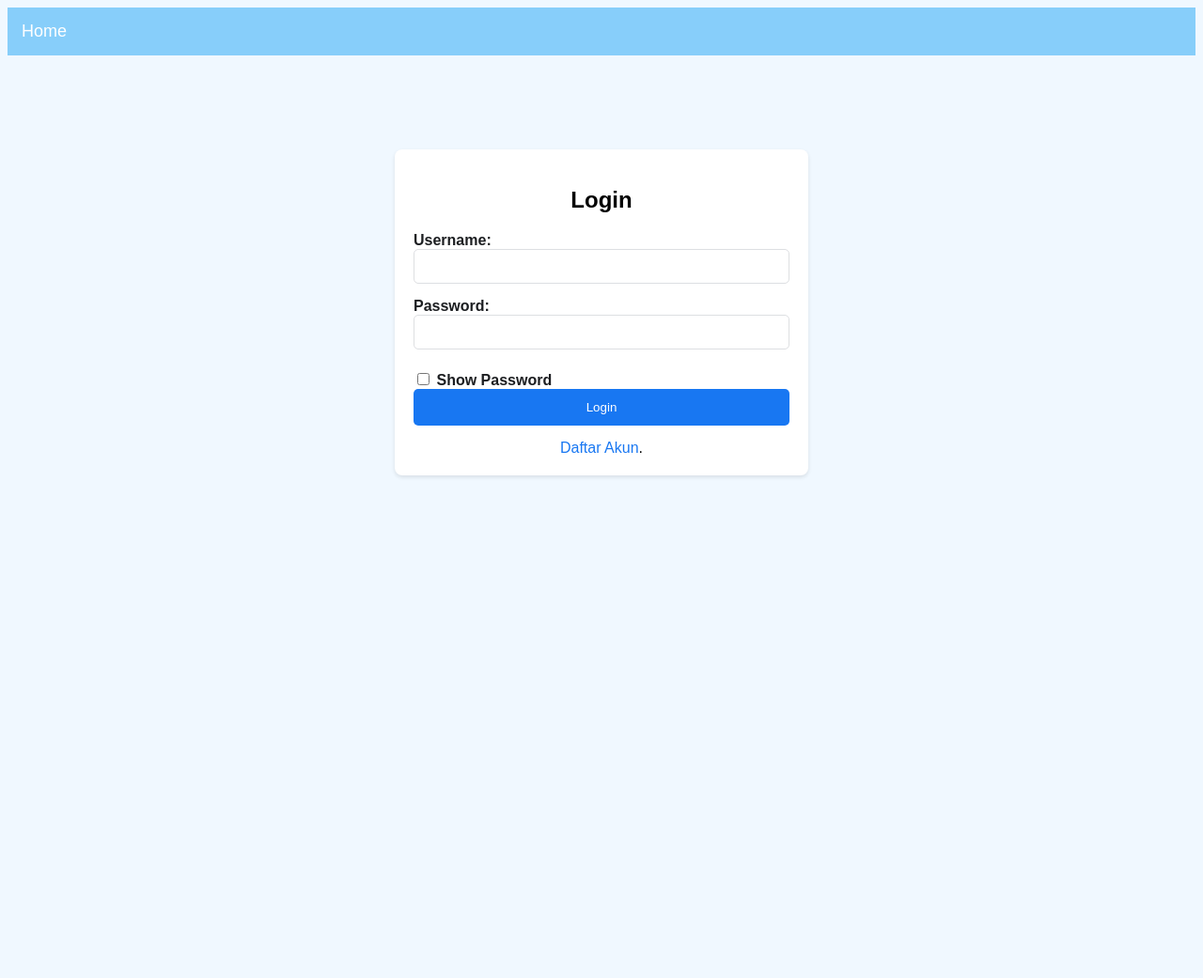
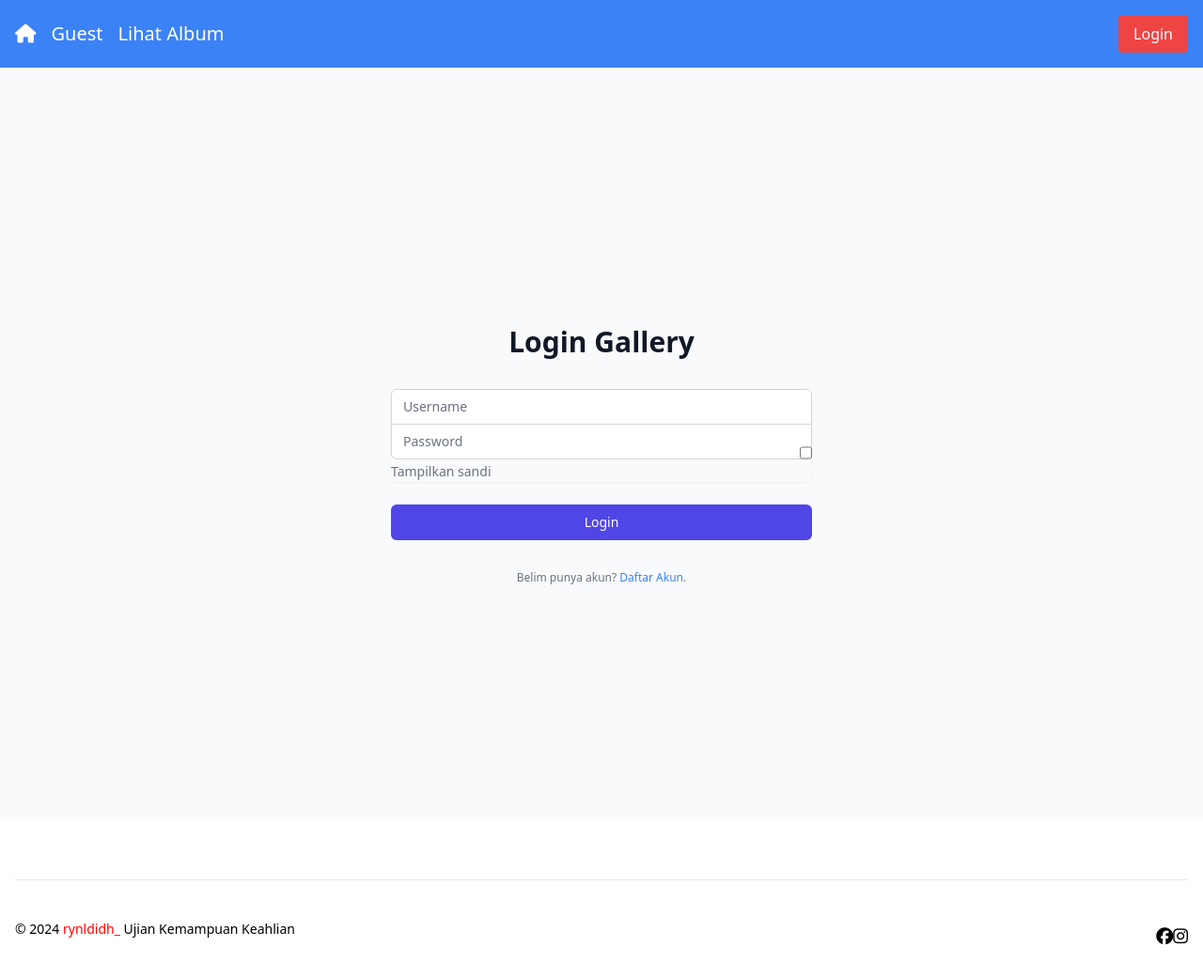
Before and after one commit to ryndlddh/nosstress, a PHP site: page /dalam/login.php in a window 1280 px wide. Shown: the whole page at 94% size. Before the commit the page ends 508 px from the top, so only its background shows below. Run offline with PHP 8.4, Linux system fonts and the light colour scheme.

Commit message:
nossteresss

```diff
--- a/dalam/login.php
+++ b/dalam/login.php
@@ -52,118 +52,49 @@ if ($_SERVER["REQUEST_METHOD"] == "POST") {
     <meta charset="UTF-8">
     <meta name="viewport" content="width=device-width, initial-scale=1.0">
     <title>Login</title>
-    <style>body {
-    font-family: Arial, sans-serif;
-    background-color: #f0f2f5;
-}
+    <link href="https://cdn.jsdelivr.net/npm/tailwindcss@2.2.19/dist/tailwind.min.css" rel="stylesheet">
+    <link rel="stylesheet" href="https://cdnjs.cloudflare.com/ajax/libs/font-awesome/6.5.1/css/all.min.css"/>
+    <script src="https://ajax.googleapis.com/ajax/libs/jquery/3.7.1/jquery.min.js"></script>
+</head>
+<body class="bg-gray-200">
+    <?php include 'nav.php' ?>
 
-.container {
-    max-width: 400px;
-    margin: 100px auto;
-    padding: 20px;
-    background-color: #fff;
-    border-radius: 8px;
-    box-shadow: 0 2px 4px rgba(0, 0, 0, 0.1);
-}
+    <div class="min-h-screen flex items-center justify-center bg-gray-50 py-12 px-4 sm:px-6 lg:px-8">
+        <div class="max-w-md w-full space-y-8">
+            <div>
+                <h2 class="mt-6 text-center text-3xl font-extrabold text-gray-900">
+                    Login Gallery
+                </h2>
+            </div>
+            <?php if (!empty($success_message)): ?>
+                <div class="text-center text-green-500 mt-4"><?php echo $success_message; ?></div>
+            <?php endif; ?>
+            <form method="post" action="<?php echo htmlspecialchars($_SERVER["PHP_SELF"]); ?>" class="mt-8 space-y-6">
+                <input type="hidden" name="remember" value="true">
+                <div class="rounded-md shadow-sm -space-y-px">
+                    <div>
+                        <label for="username" class="sr-only">Username</label>
+                        <input id="username" name="username" type="text" required class="appearance-none rounded-none relative block w-full px-3 py-2 border border-gray-300 placeholder-gray-500 text-gray-900 rounded-t-md focus:outline-none focus:ring-indigo-500 focus:border-indigo-500 focus:z-10 sm:text-sm" placeholder="Username">
+                    </div>
+                    <div>
+                        <label for="password" class="sr-only">Password</label>
+                        <div class="relative">
+                            <input id="password" name="password" type="password" required class="appearance-none rounded-none relative block w-full px-3 py-2 border border-gray-300 placeholder-gray-500 text-gray-900 rounded-b-md focus:outline-none focus:ring-indigo-500 focus:border-indigo-500 focus:z-10 sm:text-sm" placeholder="Password">
+                            <input type="checkbox" id="showPassword" class="absolute inset-y-0 right-0 pr-3 flex items-center cursor-pointer">
+                            <label for="showPassword" class="text-sm text-gray-500">Tampilkan sandi</label>
+                        </div>
+                    </div>
+                </div>
 
-h2 {
-    text-align: center;
-    margin-bottom: 20px;
-}
-
-label {
-    font-weight: bold;
-    color: #1c1e21;
-}
-
-input[type="text"],
-input[type="password"] {
-    width: 100%;
-    padding: 10px;
-    margin-bottom: 15px;
-    border: 1px solid #dddfe2;
-    border-radius: 5px;
-    box-sizing: border-box;
-}
-
-input[type="checkbox"] {
-    margin-top: 10px;
-}
-
-input[type="submit"] {
-    width: 100%;
-    padding: 12px;
-    background-color: #1877f2; /* Warna biru Facebook */
-    color: white;
-    border: none;
-    border-radius: 5px;
-    cursor: pointer;
-}
-
-input[type="submit"]:hover {
-    background-color: #166fe5; /* Warna biru tua saat dihover */
-}
-
-.signup-link {
-    text-align: center;
-    margin-top: 15px;
-}
-
-.signup-link a {
-    color: #1877f2; /* Warna biru Facebook */
-    text-decoration: none;
-}
-
-.signup-link a:hover {
-    text-decoration: underline;
-}
-
-.success-message {
-  text-align: center;
-  color: rgb(10, 224, 10);
-}
-
-/* Gaya untuk tampilan responsif */
-@media (max-width: 600px) {
-    .container {
-        width: 90%;
-        margin: 50px auto;
-    }
-
-    input[type="text"],
-    input[type="password"] {
-        width: calc(100% - 20px);
-    }
-}
-</style>
-<link rel="stylesheet" href="../style/slfa.css">
-</head>
-<body>
-    <div class="navbar">
-        <a href="../index.php">Home</a>
-        </div>
-    </div>
-
-
-
-<div class="container">
-    <h2>Login</h2>
-<?php if (!empty($success_message)): ?>
-
-  <div class="success-message"><?php echo $success_message; ?></div>
-<?php endif; ?>
-        <form method="post" action="<?php echo htmlspecialchars($_SERVER["PHP_SELF"]); ?>">
-            <label for="username">Username:</label>
-            <input type="text" id="username" name="username" required>
-            <label for="password">Password:</label>
-            <div style="position: relative;">
-                <input type="password" id="password" name="password" required>
-                <input type="checkbox" id="showPassword"> <label for="showPassword">Show Password</label>
+                <div>
+                    <button type="submit" class="group relative w-full flex justify-center py-2 px-4 border border-transparent text-sm font-medium rounded-md text-white bg-indigo-600 hover:bg-indigo-700 focus:outline-none focus:ring-2 focus:ring-offset-2 focus:ring-indigo-500">
+                        Login
+                    </button>
+                </div>
+            </form>
+            <div class="text-center text-gray-500 text-xs">
+                <p>Belim punya akun? <a href="daftar.php" class="text-blue-500 hover:text-blue-800">Daftar Akun</a>.</p>
             </div>
-            <input type="submit" value="Login">
-        </form>
-        <div class="signup-link">
-            <a href="daftar.php">Daftar Akun</a>.
         </div>
     </div>
     <script>
@@ -176,6 +107,7 @@ input[type="submit"]:hover {
             }
         });
     </script>
-</div>
+
+    <?php include '../footer.php' ?>
 </body>
 </html>
--- /dev/null
+++ b/dalam/nav.php
@@ -0,0 +1,12 @@
+<div class="bg-blue-500 text-white p-4 flex justify-between items-center">
+    <div class="flex items-center">
+        <a href="../index.php" class="text-xl mr-4">
+            <i class="fas fa-house"></i>
+        </a>
+        <a href="#" class="text-xl mr-4">Guest</a>
+        <a href="#" class="text-xl mr-4">Lihat Album</a>
+    </div>
+    <div>
+        <a href="login.php"><button class="bg-red-500 text-white px-4 py-2 rounded">Login</button></a>
+    </div>
+</div>
```
Also changed, not shown: dalam/daftar.php (+42 -60 lines), index.php (+54 -56 lines), nav.php (added, +12 -0 lines), sql/album.sql (added, +211 -0 lines), view_comments_guest.php (+56 -37 lines).
